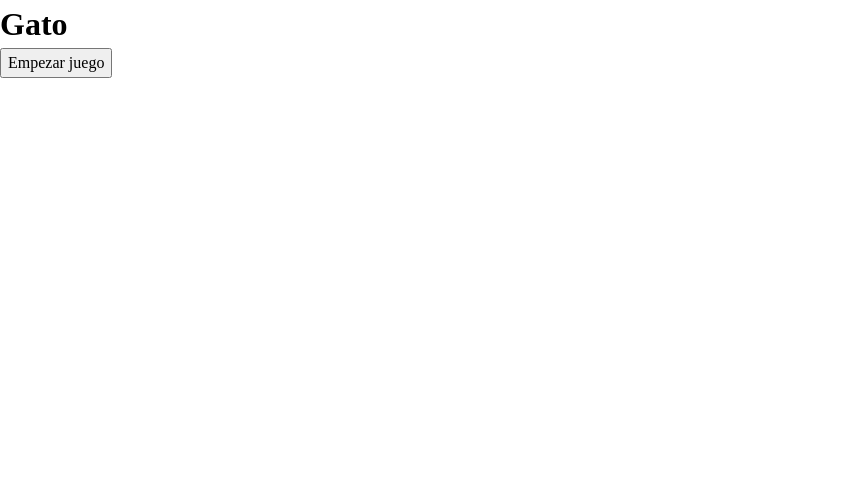
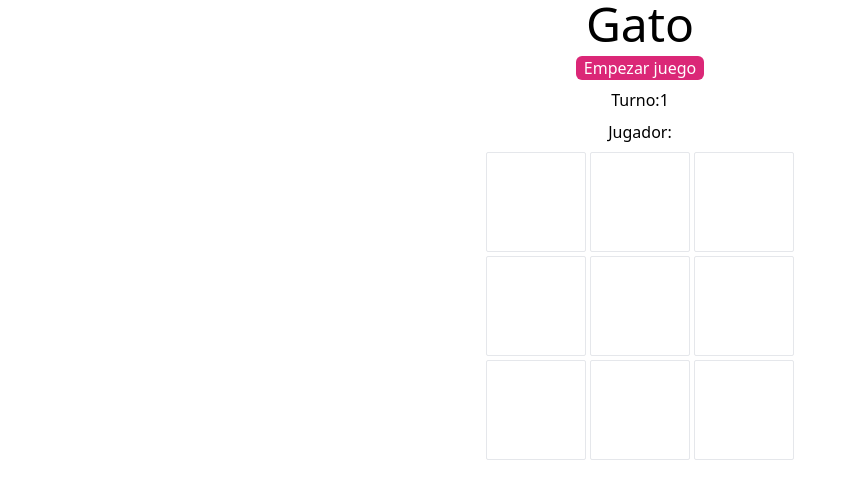
Before and after one commit to kike9978/top-js-ticatctoe, a website: page index.html in a window 1280 px wide. Shown: the whole page, without its empty margins (0-857 px from the left). Drawn offline with nearby package versions, Linux system fonts and the light colour scheme; files that its build step writes are made by us from their sources.

Commit message:
Display turn and mark x on button click

```diff
--- a/index.html
+++ b/index.html
@@ -1,15 +1,36 @@
 <!DOCTYPE html>
 <html lang="en">
+
 <head>
   <meta charset="UTF-8">
   <meta name="viewport" content="width=device-width, initial-scale=1.0">
   <title>Tic tac toe js</title>
   <link rel="stylesheet" href="reset.css">
-  <link rel="stylesheet" href="style.css">
+  <link rel="stylesheet" href="./dist/output.css">
   <script src="./script.js" defer></script>
 </head>
+
 <body>
-  <h1>Gato</h1>
-  <button data-btn="start-game">Empezar juego</button>
+  <main class="flex flex-col h-full items-center gap-2">
+    <h1 class="text-center text-5xl">Gato</h1>
+
+    <button class="bg-pink-600 hover:bg-pink-700 text-white border rounded-md px-2 border-none"
+      data-btn="start-game">Empezar juego</button>
+      <h2 data-game="turn">Turno: </h2>
+      <h2 data-game="current-player">Jugador: </h2>
+
+    <section class="game-board grid grid-cols-[repeat(3,100px)] grid-rows-[repeat(3,100px)] gap-1">
+      <button class="space border rounded-sm hover:bg-slate-100 cursor-pointer" data-game="space-1"></button>
+      <button class="space border rounded-sm hover:bg-slate-100 cursor-pointer" data-game="space-2"></button>
+      <button class="space border rounded-sm hover:bg-slate-100 cursor-pointer" data-game="space-3"></button>
+      <button class="space border rounded-sm hover:bg-slate-100 cursor-pointer" data-game="space-4"></button>
+      <button class="space border rounded-sm hover:bg-slate-100 cursor-pointer" data-game="space-5"></button>
+      <button class="space border rounded-sm hover:bg-slate-100 cursor-pointer" data-game="space-6"></button>
+      <button class="space border rounded-sm hover:bg-slate-100 cursor-pointer" data-game="space-7"></button>
+      <button class="space border rounded-sm hover:bg-slate-100 cursor-pointer" data-game="space-8"></button>
+      <button class="space border rounded-sm hover:bg-slate-100 cursor-pointer" data-game="space-9"></button>
+    </section>
+  </main>
 </body>
+
 </html>
--- /dev/null
+++ b/package.json
@@ -0,0 +1,5 @@
+{
+  "devDependencies": {
+    "tailwindcss": "^3.4.0"
+  }
+}
--- a/script.js
+++ b/script.js
@@ -22,7 +22,7 @@ const Game = (function () {
 
   const checkGameOver = () => {
     if (isGameOver) {
-      if(turn >= 10){
+      if (turn >= 10) {
         console.log("Nadie ganó,sopésalo")
       }
       console.log("Se acabó el juego")
@@ -132,6 +132,8 @@ const GameBoard = (function () {
 
   const getValue = (x, y) => gameBoard[x][y];
 
+  const getBoard = () => gameBoard;
+
   const winningConditions = [
     [[0, 0], [0, 1], [0, 2]],
     [[1, 0], [1, 1], [1, 2]],
@@ -143,7 +145,7 @@ const GameBoard = (function () {
     [[2, 0], [1, 1], [0, 2]],
   ]
 
-  return { displayGameBoard, getValue, winningConditions, resetBoard, setMarkOnBoard }
+  return { displayGameBoard, getValue, winningConditions, resetBoard, setMarkOnBoard, getBoard }
 })();
 
 
@@ -169,6 +171,39 @@ const playerTwo = createPlayer("O");
 
 
 const GameRenderer = (function () {
+  const turn = document.querySelector(`[data-game="turn"]`)
+  const currentPlayer = document.querySelector(`[data-game="currentPlayer"]`)
+  turn.innerText += Game.getTurn();
+
+  const spaces = document.querySelectorAll(`[data-game*="space"]`)
+
+  const grid = [
+    [0,0],
+    [0,1],
+    [0,2],
+    [1,0],
+    [1,1],
+    [1,2],
+    [2,0],
+    [2,1],
+    [2,2],
+  ]
+
+  spaces.forEach((space, index) => {
+    // space.innerText = index;
+    space.innerText = GameBoard.getBoard().flat()[index];
+    space.addEventListener("click", () => {
+      if (Game.getTurn() % 2 === 1){
+        playerOne.markBoard(grid[index][0],grid[index][1])
+
+      }else{
+        playerTwo.markBoard(grid[index][0],grid[index][1])
+
+    }
+      space.innerText = GameBoard.getBoard().flat()[index];
+      console.log(space.getAttribute("data-game"))
+    })
+  })
 
   const startGameBtn = document.querySelector(`[data-btn="start-game"]`)
   const startGameClickHandler = () => Game.startGame();
@@ -189,7 +224,6 @@ const GameRenderer = (function () {
   }
 
   const deleteStartBtn = () => {
-    console.log("Quiero eliminar el boton de start")
     startGameBtn.remove()
   }
 
--- a/style.css
+++ b/style.css
@@ -1,3 +1,7 @@
-.display-none{
+@tailwind base;
+@tailwind components;
+@tailwind utilities;
+
+/* .display-none{
   display: none;
-}
+} */
--- /dev/null
+++ b/tailwind.config.js
@@ -0,0 +1,8 @@
+/** @type {import('tailwindcss').Config} */
+module.exports = {
+  content: ["./**/*.{html,js}"],
+  theme: {
+    extend: {},
+  },
+  plugins: [],
+}
```
Also changed, not shown: 2 other files.
